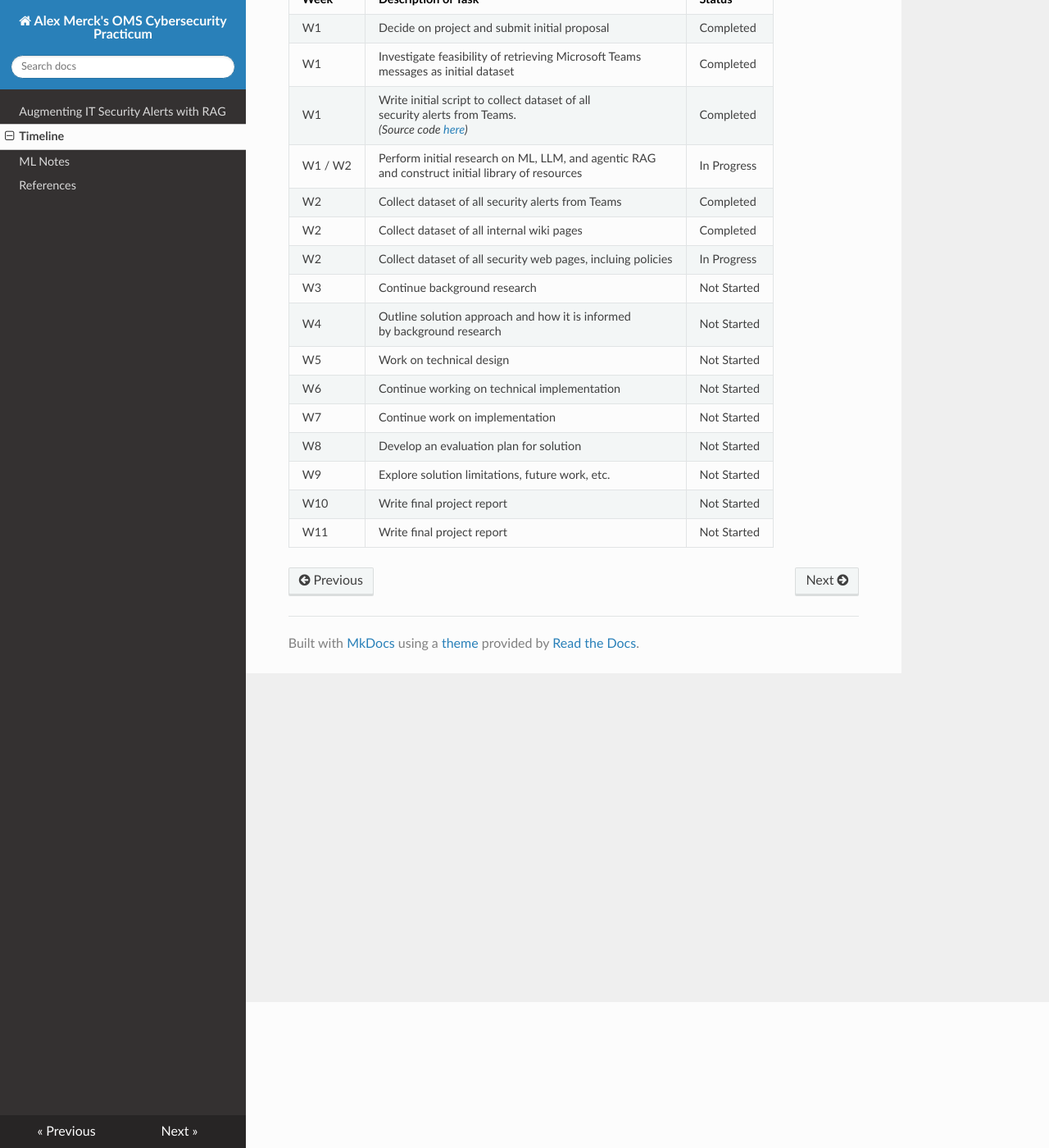
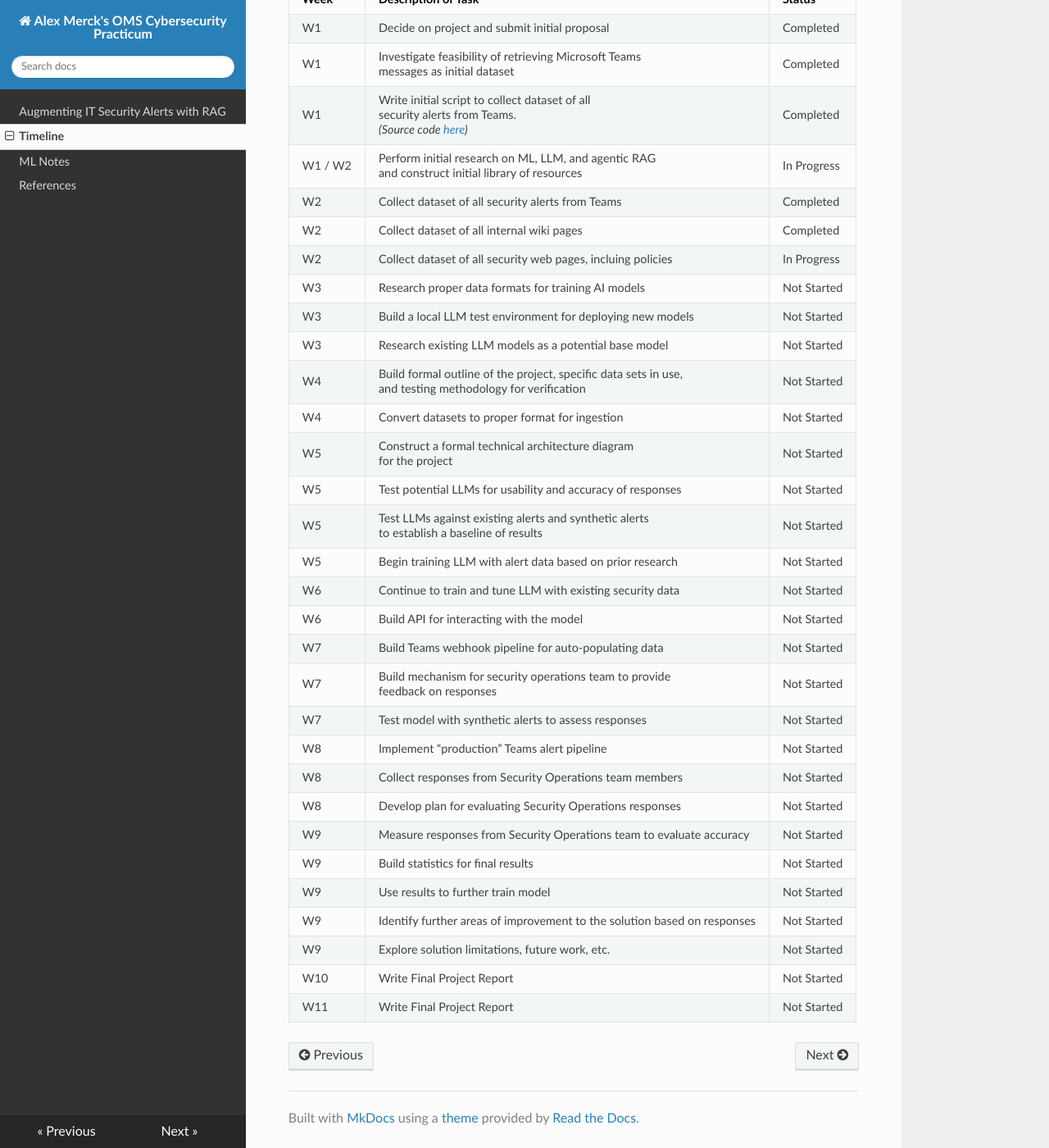
Before and after one commit to amerck/oms_practicum, an MkDocs documentation site: the page built from docs/timeline.md, in a window 1280 px wide and 1400 px high, scrolled down 178 px. Shown: the whole window at 82% size. Built offline with MkDocs 1.6.1, drawn with Linux system fonts in a browser that asks for light colours; nearby versions of some CDN libraries.

Commit message:
Updating timeline

```diff
--- a/docs/timeline.md
+++ b/docs/timeline.md
@@ -9,12 +9,27 @@
 | W2       | Collect dataset of all security alerts from Teams                                                                                                                                                          | Completed   |
 | W2       | Collect dataset of all internal wiki pages                                                                                                                                                                 | Completed   |
 | W2       | Collect dataset of all security web pages, incluing policies                                                                                                                                               | In Progress |
-| W3       | Continue background research                                                                                                                                                                               | Not Started |
-| W4       | Outline solution approach and how it is informed <br> by background research                                                                                                                               | Not Started |
-| W5       | Work on technical design                                                                                                                                                                                   | Not Started |
-| W6       | Continue working on technical implementation                                                                                                                                                               | Not Started |
-| W7       | Continue work on implementation                                                                                                                                                                            | Not Started |
-| W8       | Develop an evaluation plan for solution                                                                                                                                                                    | Not Started |
+| W3       | Research proper data formats for training AI models                                                                                                                                                        | Not Started |
+| W3       | Build a local LLM test environment for deploying new models                                                                                                                                                | Not Started |
+| W3       | Research existing LLM models as a potential base model                                                                                                                                                     | Not Started |
+| W4       | Build formal outline of the project, specific data sets in use,<br> and testing methodology for verification                                                                                               | Not Started |
+| W4       | Convert datasets to proper format for ingestion                                                                                                                                                            | Not Started |
+| W5       | Construct a formal technical architecture diagram<br> for the project                                                                                                                                      | Not Started |
+| W5       | Test potential LLMs for usability and accuracy of responses                                                                                                                                                | Not Started |
+| W5       | Test LLMs against existing alerts and synthetic alerts<br> to establish a baseline of results                                                                                                              | Not Started |
+| W5       | Begin training LLM with alert data based on prior research                                                                                                                                                 | Not Started |
+| W6       | Continue to train and tune LLM with existing security data                                                                                                                                                 | Not Started |
+| W6       | Build API for interacting with the model                                                                                                                                                                   | Not Started |
+| W7       | Build Teams webhook pipeline for auto-populating data                                                                                                                                                      | Not Started |
+| W7       | Build mechanism for security operations team to provide<br> feedback on responses                                                                                                                          | Not Started |
+| W7       | Test model with synthetic alerts to assess responses                                                                                                                                                       | Not Started |
+| W8       | Implement “production” Teams alert pipeline                                                                                                                                                                | Not Started |
+| W8       | Collect responses from Security Operations team members                                                                                                                                                    | Not Started |
+| W8       | Develop plan for evaluating Security Operations responses                                                                                                                                                  | Not Started |
+| W9       | Measure responses from Security Operations team to evaluate accuracy                                                                                                                                       | Not Started |
+| W9       | Build statistics for final results                                                                                                                                                                         | Not Started |
+| W9       | Use results to further train model                                                                                                                                                                         | Not Started |
+| W9       | Identify further areas of improvement to the solution based on responses                                                                                                                                   | Not Started |
 | W9       | Explore solution limitations, future work, etc.                                                                                                                                                            | Not Started |
-| W10      | Write final project report                                                                                                                                                                                 | Not Started |
-| W11      | Write final project report                                                                                                                                                                                 | Not Started |
+| W10      | Write Final Project Report                                                                                                                                                                                 | Not Started |
+| W11      | Write Final Project Report                                                                                                                                                                                 | Not Started |
```
